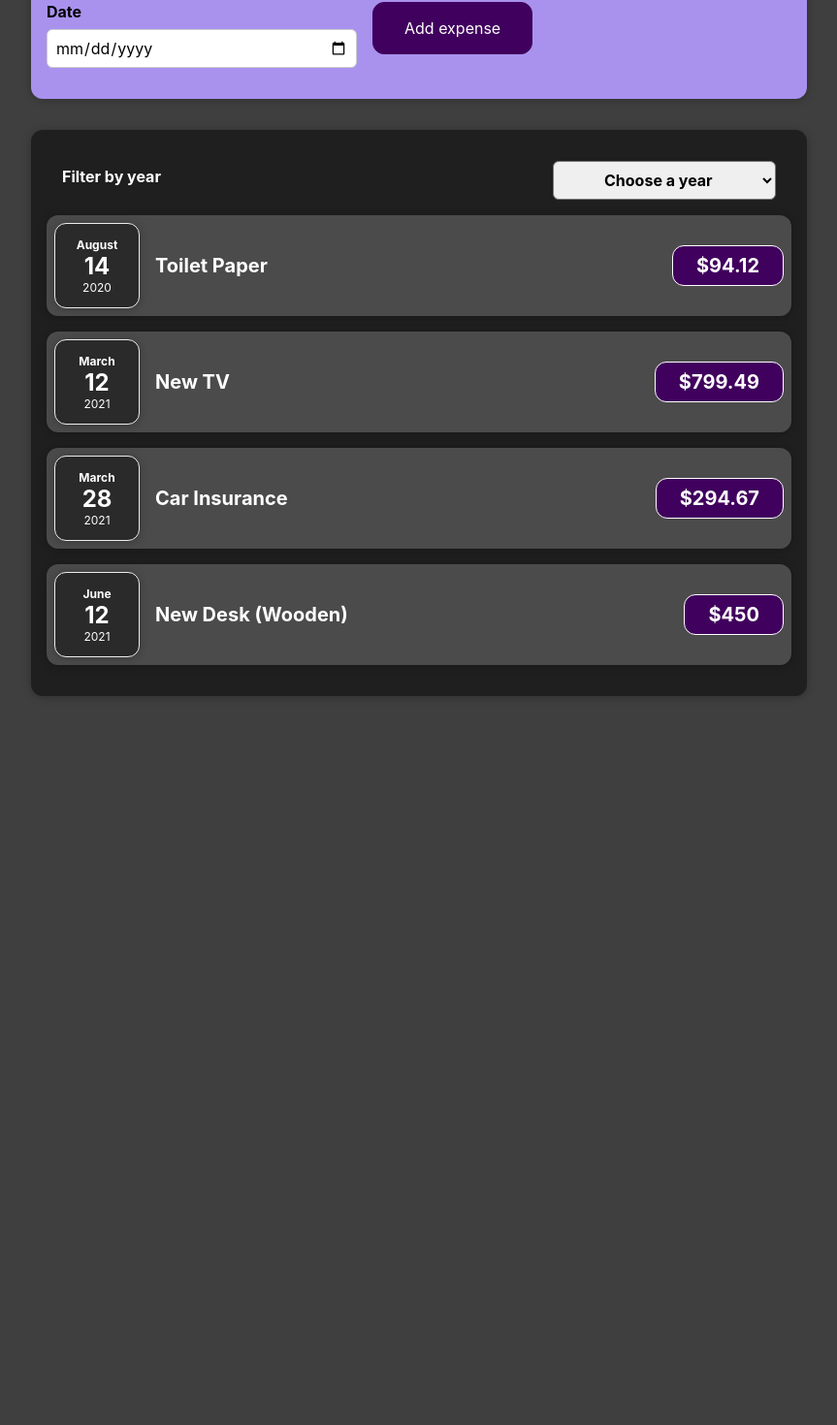
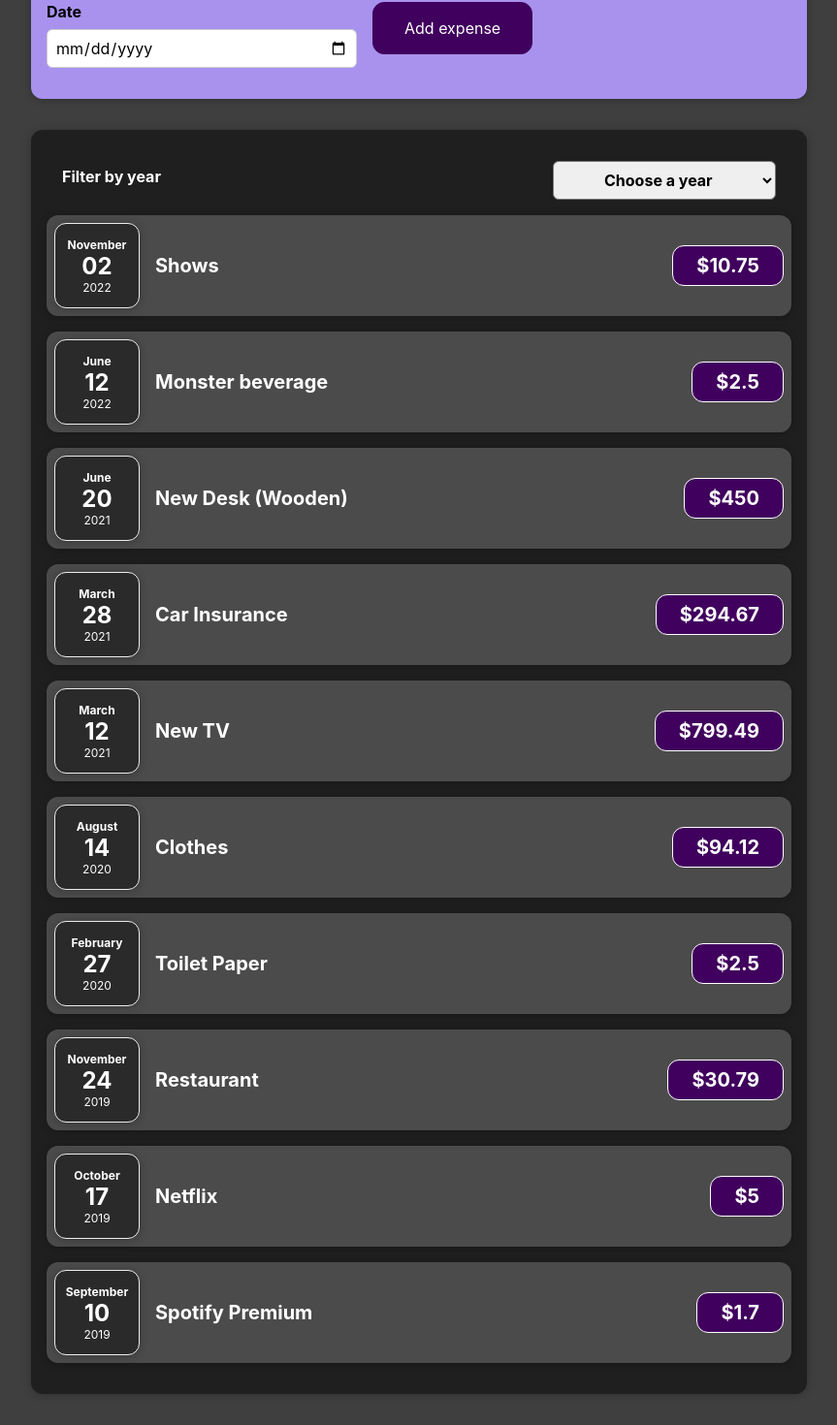
Before and after one commit to frxxcko/expenses-components-udemy-react, a React (Create React App) app: page / in a window 1280 px wide. Shown: the part 112-1582 px from the top of the page at 97% size, without its empty margins (208-1071 px from the left). Before the commit the page ends 862 px from the top, so only its background shows below. Built offline with nearby package versions, Linux system fonts and the light colour scheme.

Commit message:
Applied conditional rendering to Expense component

```diff
--- a/src/components/Expenses/Expenses.js
+++ b/src/components/Expenses/Expenses.js
@@ -2,18 +2,29 @@ import React, { useState } from "react";
 import ExpenseItem from "../ExpenseItem/ExpenseItem";
 import ExpensesFilter from '../ExpensesFilter/ExpensesFilter'
 
+const initialState = 'Choose a year';
+
 const Expenses = (props) => {
-    const [selectedYear, setSelectedYear] = useState('Choose a year');
+    const [selectedYear, setSelectedYear] = useState(initialState);
 
     const getSelectedYear = (selectedYear) => {
         // set State with year picked in ExpensesFilter child component
         setSelectedYear(selectedYear)
     }
 
+    const renderConditionalExpenses = () => {
+        let expensesToRender = props.expenses;
+
+        if (!selectedYear.includes(initialState))
+            expensesToRender = props.expenses.filter(expense => selectedYear.includes(expense.date.getFullYear()));
+
+        return expensesToRender.sort((a, b) => new Date(b.date) - new Date(a.date)).map(expense => <ExpenseItem expense={expense} key={`expense_${expense.id}`} />);
+    }
+
     return (
         <>
             <ExpensesFilter onSelectYear={getSelectedYear} yearSelected={selectedYear} />
-            {props.expenses.map(expense => <ExpenseItem expense={expense} key={`expense_${expense.id}`} />)}
+            {renderConditionalExpenses()}
         </>
     )
 }
--- a/src/data/ExpensesData.js
+++ b/src/data/ExpensesData.js
@@ -1,7 +1,7 @@
 const expenses = [
     {
       id: 'e1',
-      title: 'Toilet Paper',
+      title: 'Clothes',
       amount: 94.12,
       date: new Date(2020, 7, 14),
     },
@@ -16,7 +16,43 @@ const expenses = [
       id: 'e4',
       title: 'New Desk (Wooden)',
       amount: 450,
-      date: new Date(2021, 5, 12),
+      date: new Date(2021, 5, 20),
+    },
+    {
+      id: 'e5',
+      title: 'Monster beverage',
+      amount: 2.5,
+      date: new Date(2022, 5, 12),
+    },
+    {
+      id: 'e6',
+      title: 'Shows',
+      amount: 10.75,
+      date: new Date(2022, 10, 2),
+    },
+    {
+      id: 'e7',
+      title: 'Spotify Premium',
+      amount: 1.7,
+      date: new Date(2019, 8, 10),
+    },
+    {
+      id: 'e8',
+      title: 'Netflix',
+      amount: 5,
+      date: new Date(2019, 9, 17),
+    },
+    {
+      id: 'e9',
+      title: 'Toilet Paper',
+      amount: 2.5,
+      date: new Date(2020, 1, 27),
+    },
+    {
+      id: 'e10',
+      title: 'Restaurant',
+      amount: 30.79,
+      date: new Date(2019, 10, 24),
     },
   ];
 
```
